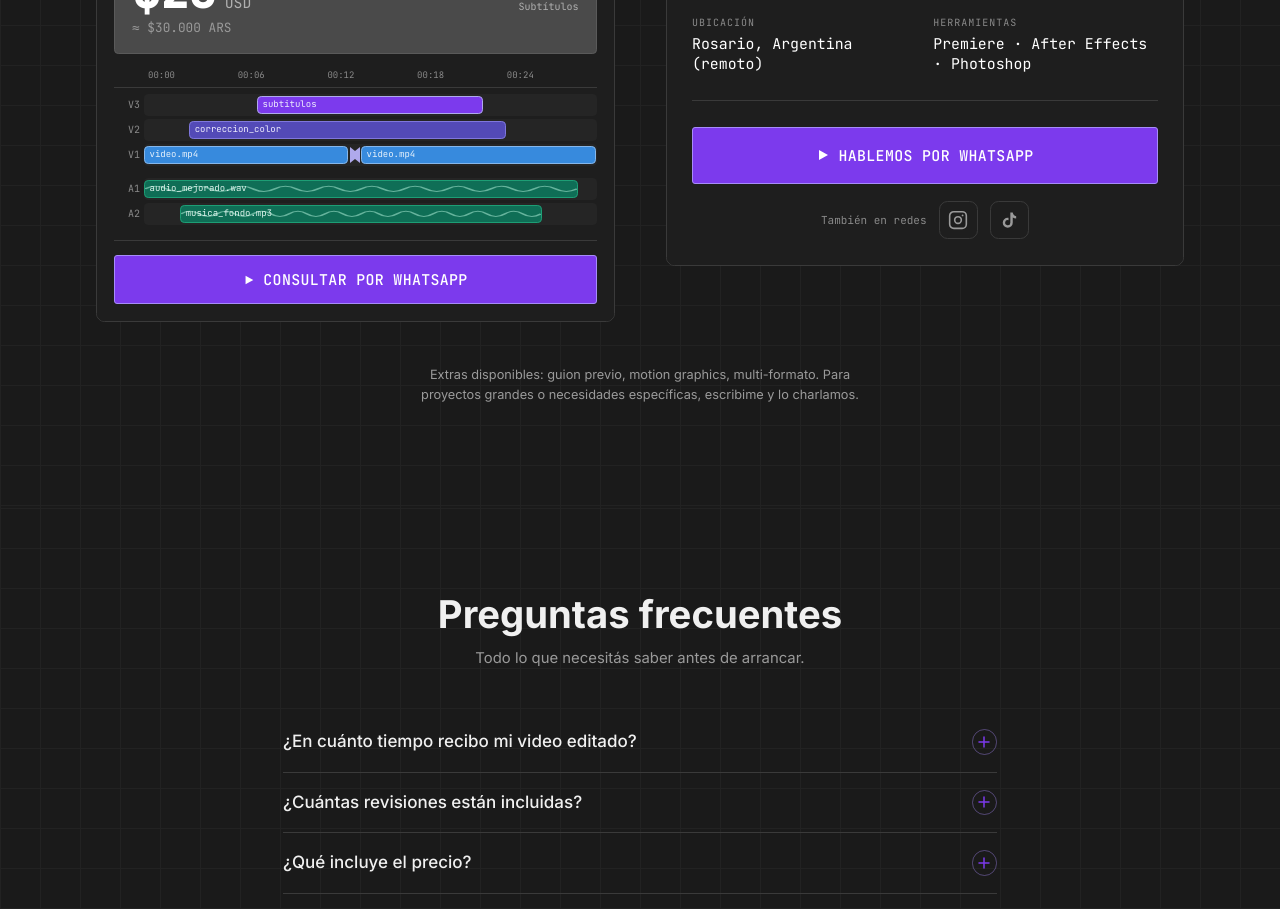
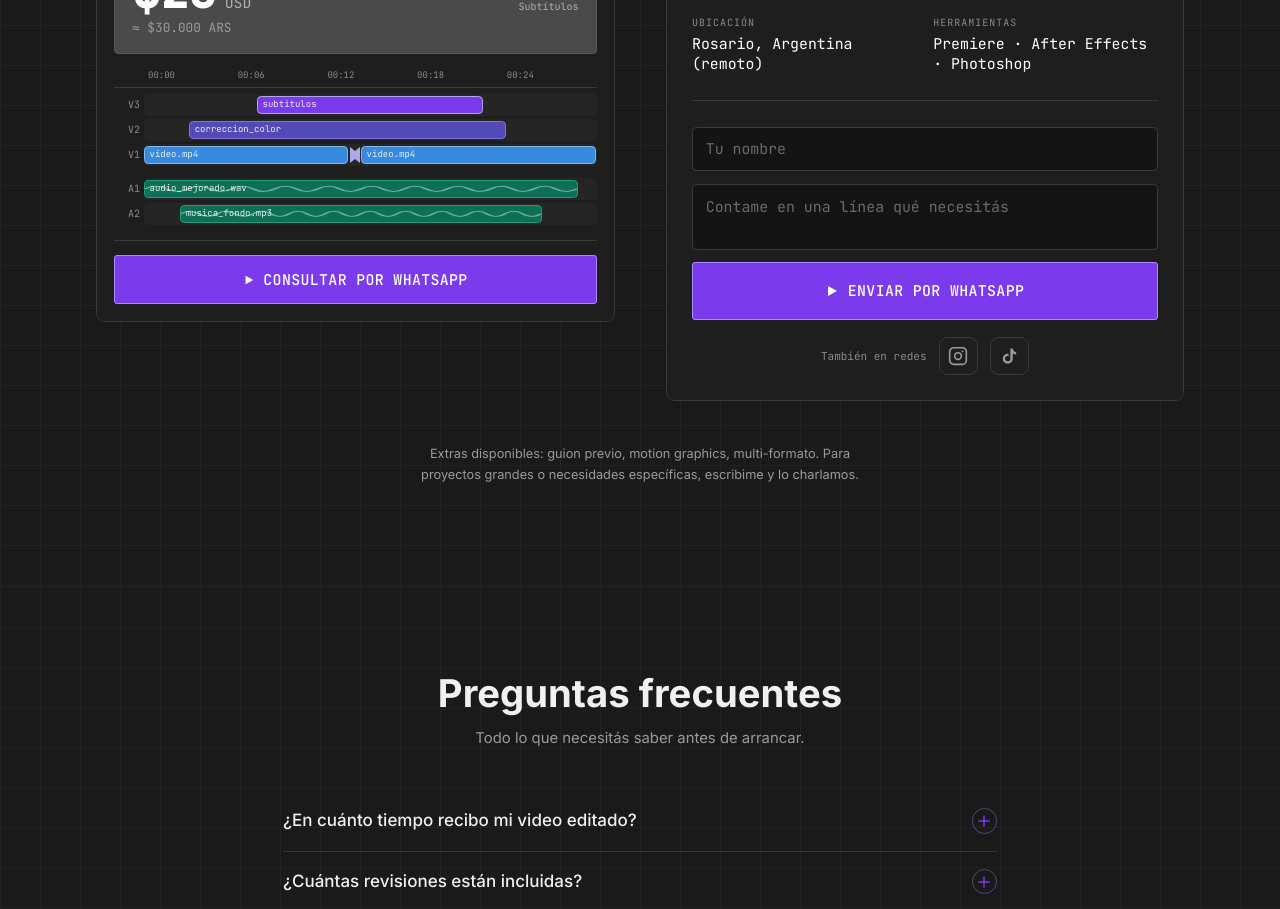
Before and after one commit to https-Santiago/portfolio-santiago-freelance, a React (Vite) app: page / in a window 1280 px wide. Shown: the part 4240-5149 px from the top of the page. Built offline with nearby package versions, Linux system fonts and the light colour scheme.

Commit message:
Agregar formulario de contacto y página de gracias

```diff
--- /dev/null
+++ b/public/gracias/index.html
@@ -0,0 +1,106 @@
+<!doctype html>
+<html lang="es-AR">
+<head>
+  <meta charset="UTF-8" />
+  <meta name="viewport" content="width=device-width, initial-scale=1.0" />
+  <title>¡Gracias! | Santiago Ferlatti</title>
+  <meta name="robots" content="noindex" />
+  <style>
+    * { box-sizing: border-box; margin: 0; padding: 0; }
+    body {
+      background: #1e1e1e;
+      color: #e5e5e5;
+      font-family: 'JetBrains Mono', ui-monospace, SFMono-Regular, Menlo, monospace;
+      min-height: 100vh;
+      display: flex;
+      align-items: center;
+      justify-content: center;
+      text-align: center;
+      overflow: hidden;
+    }
+    .grid {
+      position: fixed;
+      inset: 0;
+      pointer-events: none;
+      opacity: 0.04;
+      background-image:
+        linear-gradient(#e5e5e5 1px, transparent 1px),
+        linear-gradient(90deg, #e5e5e5 1px, transparent 1px);
+      background-size: 40px 40px;
+    }
+    .container { position: relative; z-index: 10; padding: 2rem; }
+    .check {
+      width: 64px;
+      height: 64px;
+      margin: 0 auto 1.5rem;
+      border-radius: 50%;
+      background: rgba(124,58,237,0.12);
+      border: 1px solid #a78bfa;
+      display: flex;
+      align-items: center;
+      justify-content: center;
+    }
+    .title {
+      font-weight: 700;
+      font-size: clamp(1.6rem, 5vw, 2.4rem);
+      color: #ffffff;
+      margin-bottom: 1rem;
+      letter-spacing: 0.02em;
+    }
+    .desc {
+      color: rgba(255,255,255,0.5);
+      font-size: 0.95rem;
+      max-width: 380px;
+      margin: 0 auto 2.5rem;
+      line-height: 1.6;
+    }
+    .btn {
+      display: inline-block;
+      background: #7c3aed;
+      color: white;
+      font-weight: 500;
+      padding: 0.9rem 2.2rem;
+      border: 1px solid #a78bfa;
+      border-radius: 0.4rem;
+      text-decoration: none;
+      font-size: 0.9rem;
+      letter-spacing: 0.05em;
+      transition: background 0.2s;
+    }
+    .btn:hover { background: #6d28d9; }
+    .clip {
+      width: 220px;
+      height: 26px;
+      margin: 0 auto 2rem;
+      border-radius: 4px;
+      background: #2a2a2a;
+      border: 1px solid #3a3a3a;
+      position: relative;
+      overflow: hidden;
+    }
+    .clip::before {
+      content: 'mensaje_enviado.mp4';
+      position: absolute;
+      left: 8px;
+      top: 50%;
+      transform: translateY(-50%);
+      font-size: 11px;
+      color: #8a8a8a;
+    }
+  </style>
+</head>
+<body>
+  <div class="grid"></div>
+  <div class="container">
+    <div class="clip"></div>
+    <div class="check">
+      <svg width="28" height="28" viewBox="0 0 24 24" fill="none" stroke="#a78bfa" stroke-width="2.5" stroke-linecap="round" stroke-linejoin="round">
+        <polyline points="20 6 9 17 4 12" />
+      </svg>
+    </div>
+    <p class="title">¡Listo!</p>
+    <p class="desc">Ya te abrí WhatsApp con tu mensaje. En cuanto lo confirmes del otro lado, te respondo a la brevedad.</p>
+    <a href="/" class="btn">Volver al inicio</a>
+  </div>
+</body>
+</html>
--- a/src/components/Servicios.jsx
+++ b/src/components/Servicios.jsx
@@ -1,7 +1,9 @@
+import { useState } from 'react'
 import { motion } from 'framer-motion'
 import SocialLinks from './SocialLinks'
 
-const WA_LINK = `https://wa.me/5493464692656?text=${encodeURIComponent('Hola Santiago! Quiero consultarte sobre el servicio de edición de video.')}`
+const WA_NUMBER = '5493464692656'
+const WA_LINK = `https://wa.me/${WA_NUMBER}?text=${encodeURIComponent('Hola Santiago! Quiero consultarte sobre el servicio de edición de video.')}`
 
 const fadeUp = (delay = 0) => ({
   initial: { opacity: 0, y: 24 },
@@ -238,6 +240,52 @@ function EdicionCard() {
   )
 }
 
+function ContactoForm() {
+  const [nombre, setNombre] = useState('')
+  const [mensaje, setMensaje] = useState('')
+
+  function handleSubmit(e) {
+    e.preventDefault()
+    const texto = `Hola Santiago! Soy ${nombre}. ${mensaje}`
+    const link = `https://wa.me/${WA_NUMBER}?text=${encodeURIComponent(texto)}`
+    window.open(link, '_blank', 'noopener,noreferrer')
+    window.location.href = '/gracias/'
+  }
+
+  const inputClass = 'w-full bg-[#141414] text-white font-mono text-sm px-3 py-2.5 rounded outline-none border border-[#3a3a3a] focus:border-accent transition-colors duration-200 placeholder:text-[#6a6a6a]'
+
+  return (
+    <form onSubmit={handleSubmit} className="flex flex-col gap-3 mb-4">
+      <input
+        type="text"
+        required
+        value={nombre}
+        onChange={(e) => setNombre(e.target.value)}
+        placeholder="Tu nombre"
+        className={inputClass}
+      />
+      <textarea
+        required
+        value={mensaje}
+        onChange={(e) => setMensaje(e.target.value)}
+        placeholder="Contame en una línea qué necesitás"
+        rows={2}
+        className={`${inputClass} resize-none`}
+      />
+      <button
+        type="submit"
+        className="w-full bg-accent hover:bg-accent-dark text-white font-mono font-medium text-sm flex items-center justify-center gap-2 py-4 tracking-wide transition-colors duration-200"
+        style={{ borderRadius: 3, border: '1px solid #a78bfa' }}
+      >
+        <svg width="14" height="14" viewBox="0 0 14 14" fill="currentColor">
+          <path d="M3 2l9 5-9 5V2z" />
+        </svg>
+        ENVIAR POR WHATSAPP
+      </button>
+    </form>
+  )
+}
+
 export default function Servicios() {
   return (
     <section id="servicios" className="relative min-h-screen flex flex-col items-center justify-center bg-base-soft overflow-hidden py-20 px-6">
@@ -335,18 +383,7 @@ export default function Servicios() {
                 </div>
 
                 <div className="mt-auto pt-6" style={{ borderTop: '1px solid #3a3a3a' }}>
-                  <a
-                    href={WA_LINK}
-                    target="_blank"
-                    rel="noopener noreferrer"
-                    className="w-full bg-accent hover:bg-accent-dark text-white font-mono font-medium text-sm flex items-center justify-center gap-2 py-4 tracking-wide transition-colors duration-200"
-                    style={{ borderRadius: 3, border: '1px solid #a78bfa' }}
-                  >
-                    <svg width="14" height="14" viewBox="0 0 14 14" fill="currentColor">
-                      <path d="M3 2l9 5-9 5V2z" />
-                    </svg>
-                    HABLEMOS POR WHATSAPP
-                  </a>
+                  <ContactoForm />
 
                   <div className="mt-4 flex items-center justify-center gap-3">
                     <span className="font-mono text-[11px]" style={{ color: '#8a8a8a' }}>También en redes</span>
```
